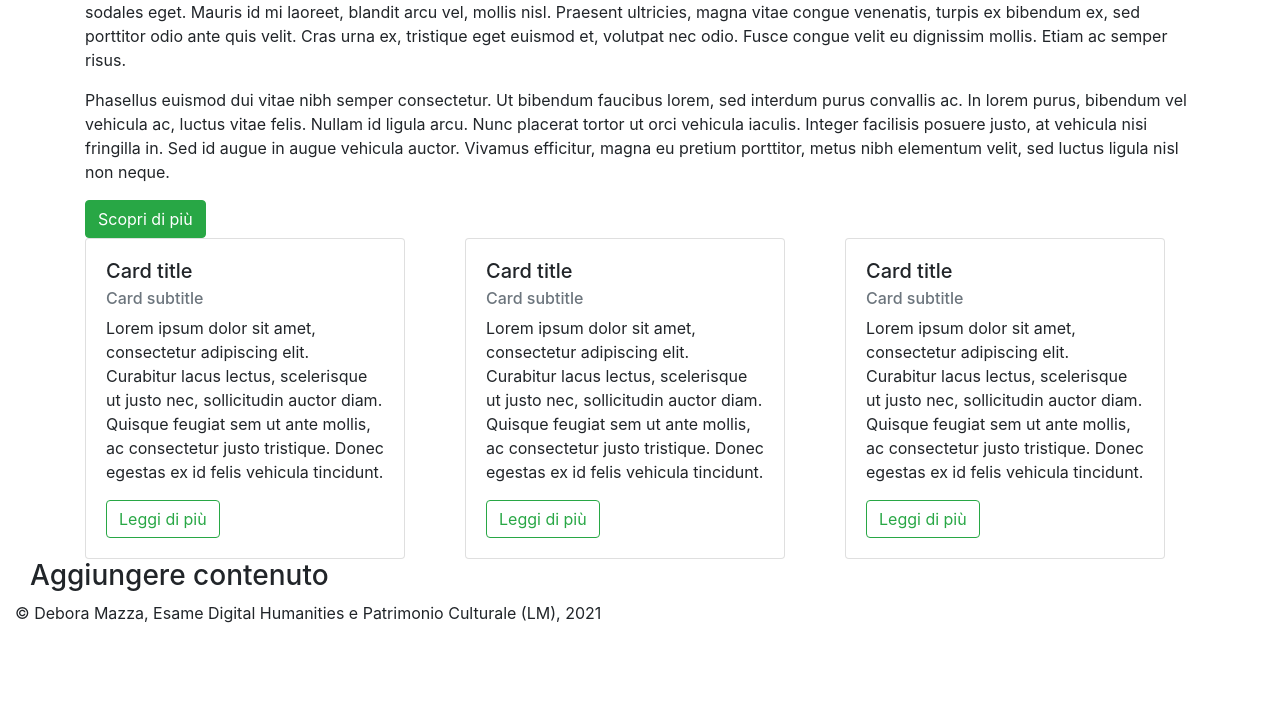
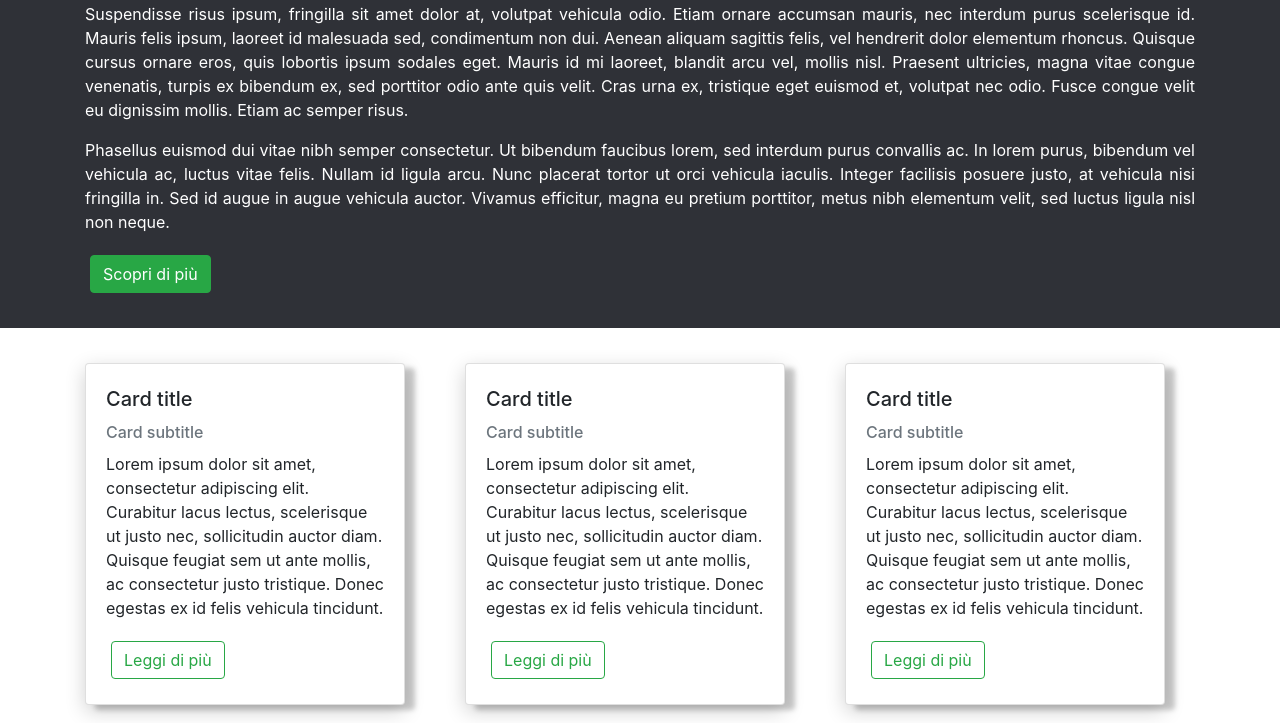
Before and after one commit to debbeheh/esame_21, a plain HTML site: page index.html in a window 1280 px wide. Shown: the part 304-1027 px from the top of the page. Before the commit the page ends 945 px from the top, so only its background shows below. Drawn offline with nearby package versions, Linux system fonts and the light colour scheme.

Commit message:
Update index.html

```diff
--- a/index.html
+++ b/index.html
@@ -29,7 +29,7 @@
 		<!--Bootstrap CSS-->
 		<link rel="stylesheet" href="bootstrap/css/bootstrap.min.css">
 		<!--CSS-->
-		<link rel="stylesheet" href="foglio_stile_css.css">
+		<link rel="stylesheet" href="foglio_stile.css">
 		<!--Bootstrap Icon CDN-->
 		<link rel="stylesheet" href="https://cdn.jsdelivr.net/npm/bootstrap-icons@1.5.0/font/bootstrap-icons.css">
 
```
